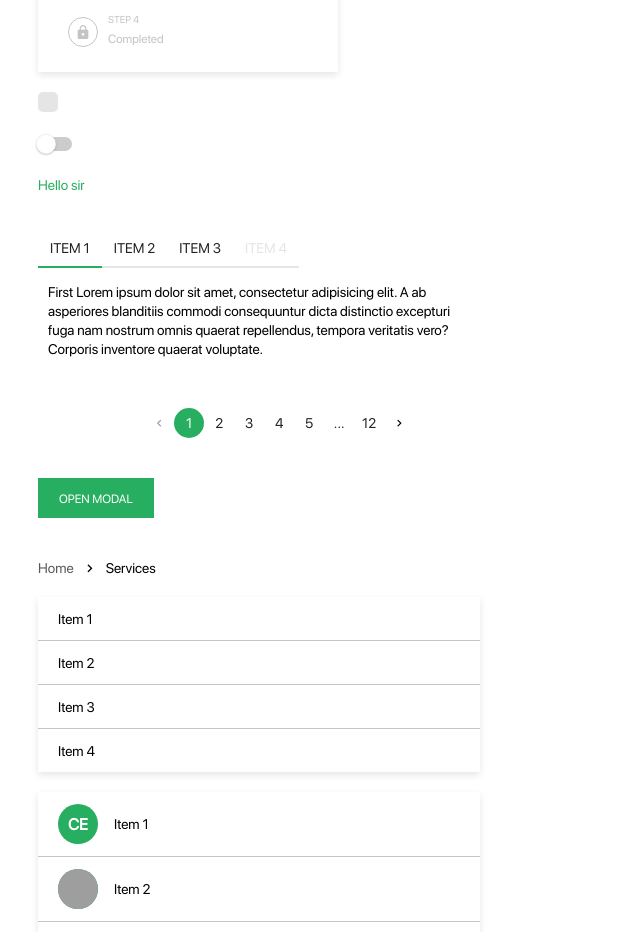
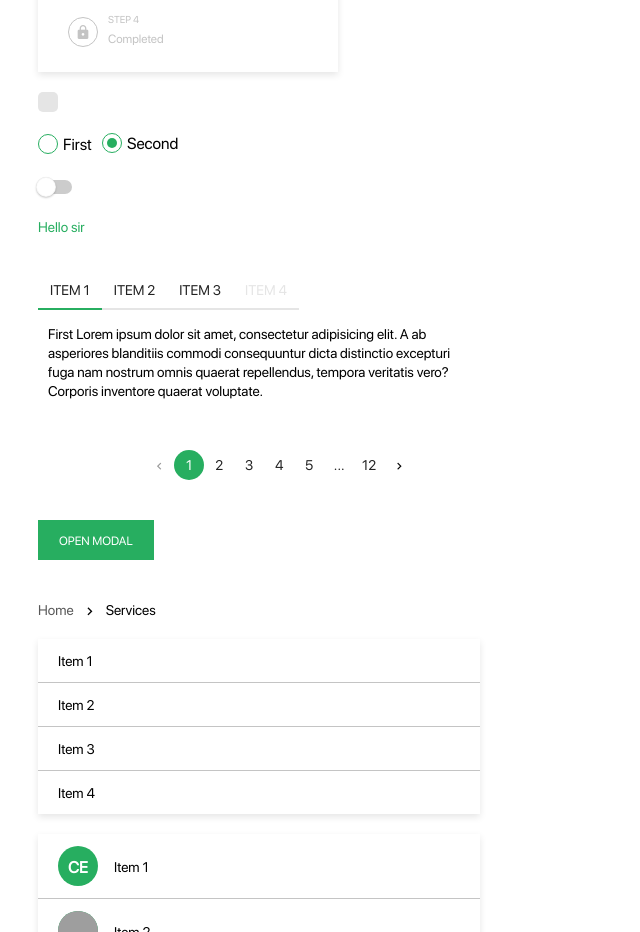
Before and after one commit to eugeniucozac/krypton-ui, a React (Create React App) app: page / in a window 1280 px wide. Shown: the part 1120-2052 px from the top of the page, without its empty margins (0-640 px from the left). Built offline with nearby package versions, Linux system fonts and the light colour scheme; grey boxes are pictures that could not be loaded.

Commit message:
added Radio button

```diff
--- a/src/Home.tsx
+++ b/src/Home.tsx
@@ -47,6 +47,7 @@ import {
 import { Stepper, Step } from "./components/Stepper";
 import Switch from "./components/Switch";
 import Checkbox from "./components/Checkbox";
+import Radio from "./components/Radio";
 
 const Home = () => {
   const [alertOpen, isAlertOpen] = useState(true);
@@ -64,6 +65,7 @@ const Home = () => {
   const [currentStep, setCurrentStep] = useState(3);
   const [isSwitched, setSwitched] = useState(false);
   const [isChecked, setIsChecked] = useState(false);
+  const [radio, setRadio] = useState("second");
 
   const [left, setLeft] = useState([
     { label: "List Item 1", value: true },
@@ -163,6 +165,10 @@ const Home = () => {
 
   const handleChangeCheckbox = () => {
     setIsChecked(!isChecked);
+  };
+
+  const handleChangeRadio = (event: React.ChangeEvent<HTMLInputElement>) => {
+    setRadio(event.target.name);
   };
 
   return (
@@ -304,6 +310,24 @@ const Home = () => {
           }}
         >
           <Checkbox checked={isChecked} onChange={handleChangeCheckbox} />
+        </div>
+        <div
+          style={{ width: "35%", margin: "20px 0 20px 30px", display: "flex" }}
+        >
+          <div style={{ marginRight: "10px" }}>
+            <Radio
+              label="First"
+              checked={radio === "first"}
+              onChange={handleChangeRadio}
+              value="first"
+            />
+          </div>
+          <Radio
+            label="Second"
+            checked={radio === "second"}
+            onChange={handleChangeRadio}
+            value="second"
+          />
         </div>
         <div style={{ width: "35%", margin: "20px 0 20px 30px" }}>
           <Switch
--- /dev/null
+++ b/src/components/Radio/Radio.styles.tsx
@@ -0,0 +1,45 @@
+import styled from "styled-components";
+import { colorMetric } from "../../utils/theme";
+import { RadioStyledProps } from "./types";
+
+export const Wrapper = styled.label`
+  cursor: pointer;
+  position: relative;
+  display: inline-flex;
+  align-items: center;
+`;
+
+export const Choose = styled.span<RadioStyledProps>`
+  display: flex;
+  flex-shrink: 0;
+  position: relative;
+  border-radius: 50%;
+  width: 1.25rem;
+  align-items: center;
+  height: 1.25rem;
+  justify-content: center;
+  border: ${(props) => `1px solid ${colorMetric[props.color || "primary"]}`};
+  &:before {
+    content: "";
+    border-radius: 50%;
+    transition: all ease-in-out 0.1s;
+    width: 0.625rem;
+    height: 0.625rem;
+    background-color: ${(props) => colorMetric[props.color || "primary"]};
+    opacity: ${(props) => (props.checked ? 1 : 0)};
+    transform: ${(props) => (props.checked ? "scale(1)" : "scale(0)")};
+  }
+`;
+
+export const Label = styled.span`
+  cursor: pointer;
+  user-select: none;
+  margin: 0 0 0 5px;
+`;
+
+export const Input = styled.input`
+  position: absolute;
+  opacity: 0;
+  z-index: 10;
+  cursor: pointer;
+`;
--- /dev/null
+++ b/src/components/Radio/Radio.tsx
@@ -0,0 +1,35 @@
+import { memo } from "react";
+import { RadioProps } from "./types";
+import { Wrapper, Choose, Input, Label } from "./Radio.styles";
+
+const Radio = memo(
+  (
+    {
+      className,
+      checked,
+      value,
+      onChange,
+      label = "",
+      color = "primary",
+      disabled = false,
+    }: RadioProps,
+    props
+  ) => {
+    return (
+      <Wrapper className={className}>
+        <Input
+          {...props}
+          type="radio"
+          name={value}
+          checked={checked}
+          onChange={onChange}
+          disabled={disabled}
+        />
+        <Choose checked={checked} disabled={disabled} color={color} />
+        <Label>{label}</Label>
+      </Wrapper>
+    );
+  }
+);
+
+export default Radio;
--- /dev/null
+++ b/src/components/Radio/index.ts
@@ -0,0 +1 @@
+export { default } from "./Radio";
--- /dev/null
+++ b/src/components/Radio/types.ts
@@ -0,0 +1,43 @@
+import { ComponentProps } from "react";
+import { Color } from "../../types";
+
+type RadioType = {
+  checked: boolean;
+  /**
+   * Lorem Ipsum is not simply random text. It has roots in a piece of classical Lati.
+   */
+  onChange: (event: React.ChangeEvent<HTMLInputElement>) => void;
+  /**
+   * Lorem Ipsum is not simply random text. It has roots in a piece of classical Lati.
+   */
+  className?: string;
+  /**
+   * Lorem Ipsum is not simply random text. It has roots in a piece of classical Lati.
+   */
+  label?: string;
+  /**
+   * Lorem Ipsum is not simply random text. It has roots in a piece of classical Lati.
+   */
+  value?: string;
+  /**
+   * Lorem Ipsum is not simply random text. It has roots in a piece of classical Lati.
+   */
+  color?: Color;
+  /**
+   * Lorem Ipsum is not simply random text. It has roots in a piece of classical Lati.
+   * @default default
+   */
+  disabled?: boolean;
+  /**
+   * Lorem Ipsum is not simply random text. It has roots in a piece of classical Lati.
+   * @default false
+   */
+};
+
+export type RadioStyledProps = {
+  color: Color;
+  checked: boolean;
+  disabled: boolean;
+};
+
+export type RadioProps = ComponentProps<"div"> & RadioType;
```
